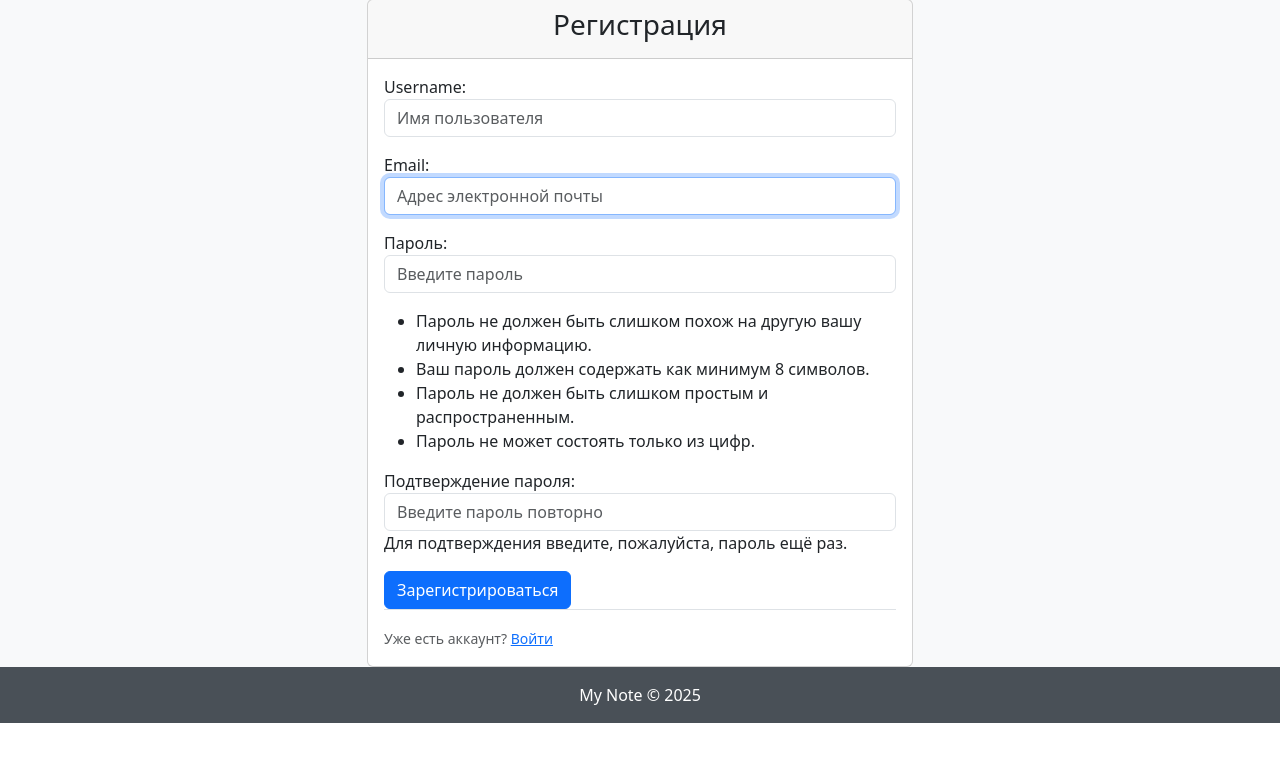
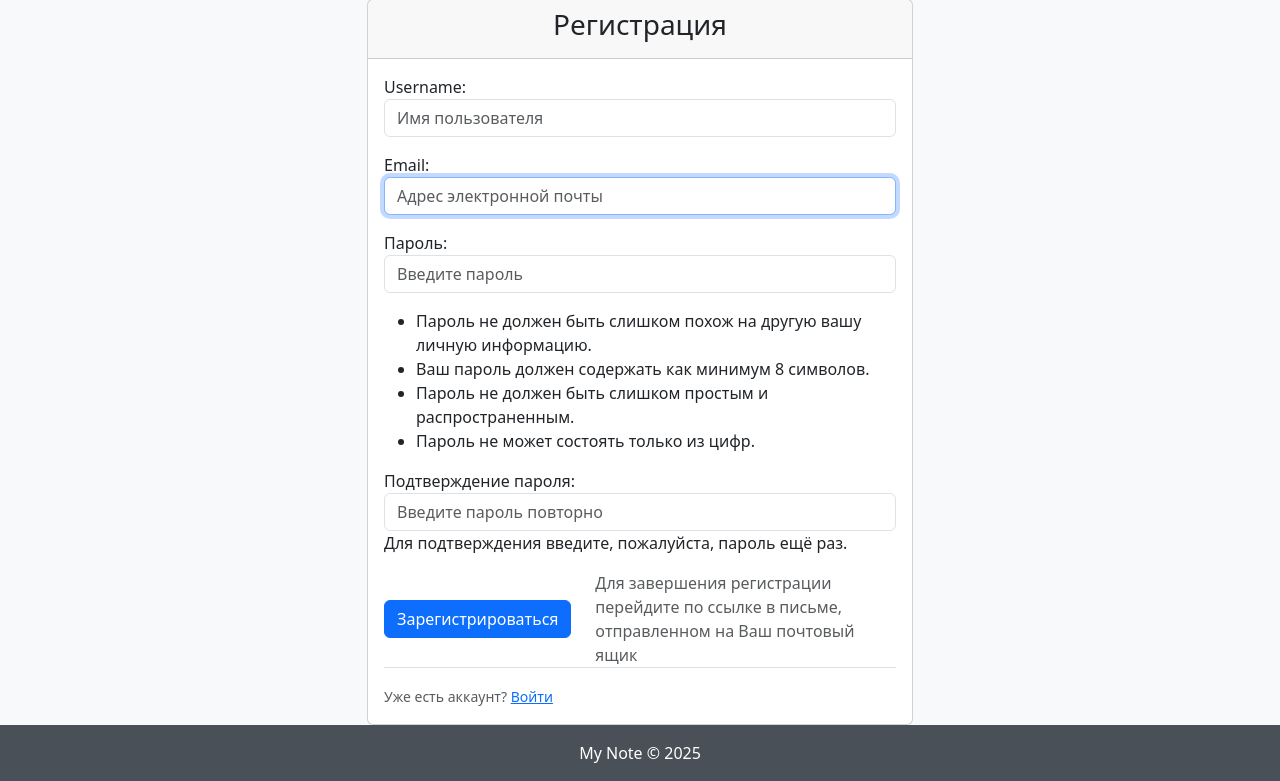
Before and after one commit to SergejGorshkov/My_note, a Django app: page /users/register/ in a window 1280 px wide. Shown: the part 81-862 px from the top of the page. Before the commit the page ends 804 px from the top, so only its background shows below. Run offline with Django 5.2, Linux system fonts and the light colour scheme.

Commit message:
Незначительные правки шаблона регистрации

```diff
--- a/users/templates/users/register.html
+++ b/users/templates/users/register.html
@@ -13,8 +13,13 @@
                 <form method="POST">
                     {% csrf_token %}
                     {{ form.as_p }}
-                    <div class="form-group">
-                        <button class="btn btn-primary btn-block" type="submit">Зарегистрироваться</button>
+                    <div class="form-group row align-items-center">
+                      <div class="col-auto">
+                        <button class="btn btn-primary" type="submit">Зарегистрироваться</button>
+                      </div>
+                      <div class="col">
+                        <span class="text-muted">Для завершения регистрации перейдите по ссылке в письме, отправленном на Ваш почтовый ящик</span>
+                      </div>
                     </div>
                 </form>
                 <div class="border-top pt-3">
```
